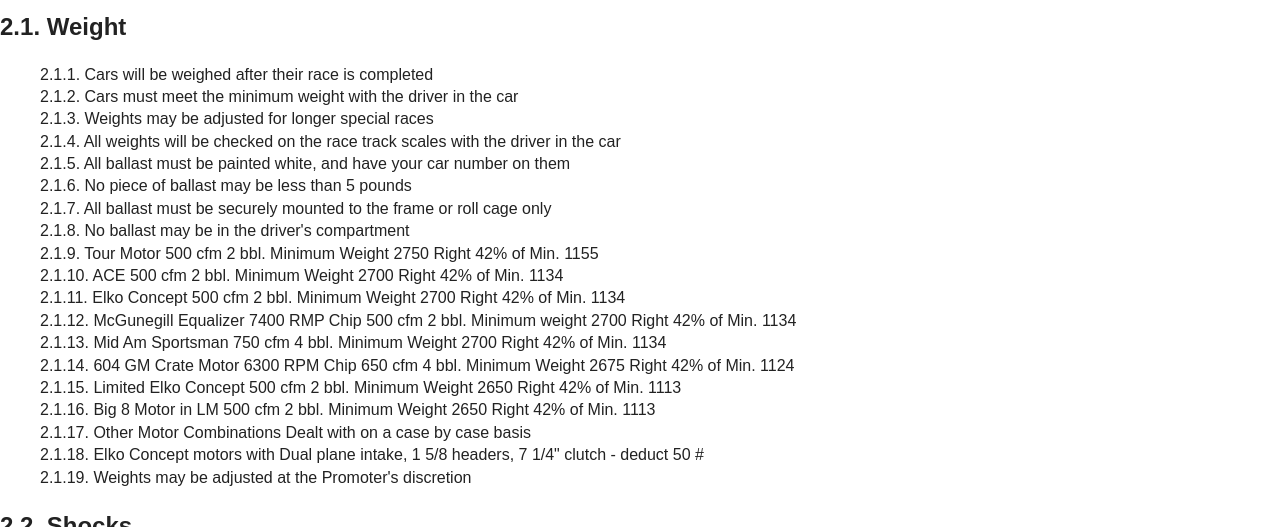
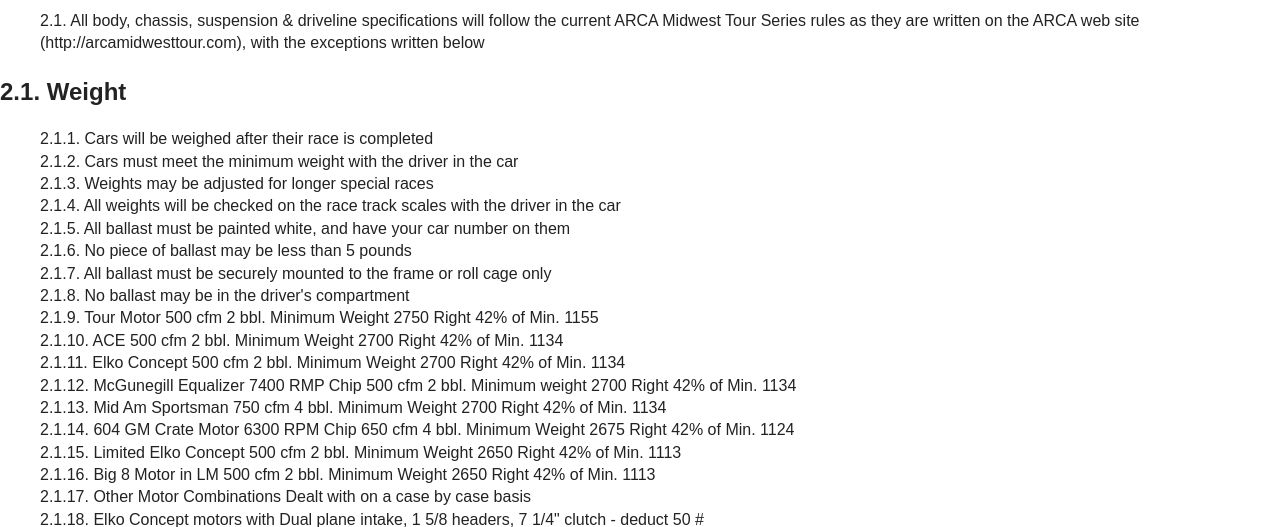
Before and after one commit to elkospeedway/rulebooks, a plain HTML site: page index.html in a window 1280 px wide. Shown: the part 573-1100 px from the top of the page. Drawn offline with nearby package versions, Linux system fonts and the light colour scheme.

Commit message:
Added the statement about SLM following AMT rules.

```diff
--- a/index.html
+++ b/index.html
@@ -57,6 +57,9 @@
 </div>
 <div>
   <h1>Super Late Model</h1>
+  <ol>
+    <li>All body, chassis, suspension &amp; driveline specifications will follow the current ARCA Midwest Tour Series rules as they are written on the ARCA web site (http://arcamidwesttour.com), with the exceptions written below</li>
+  </ol>
   <h2>Weight</h2>
   <ol>
     <li>Cars will be weighed after their race is completed</li>
```
